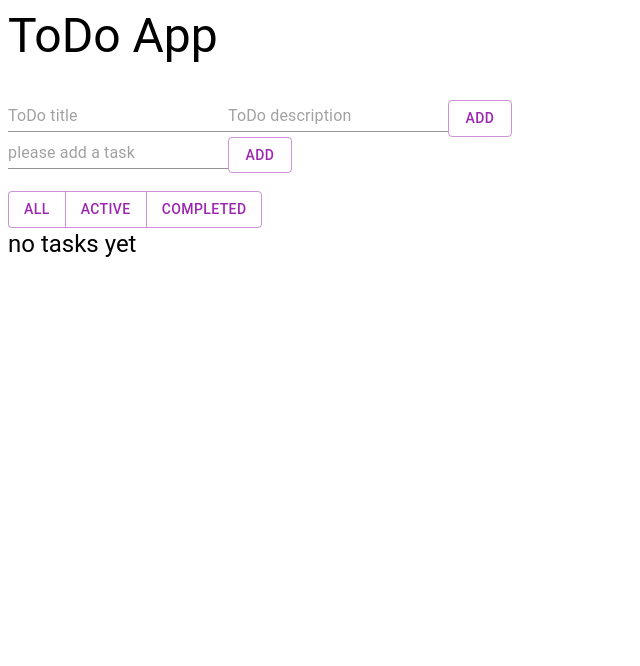
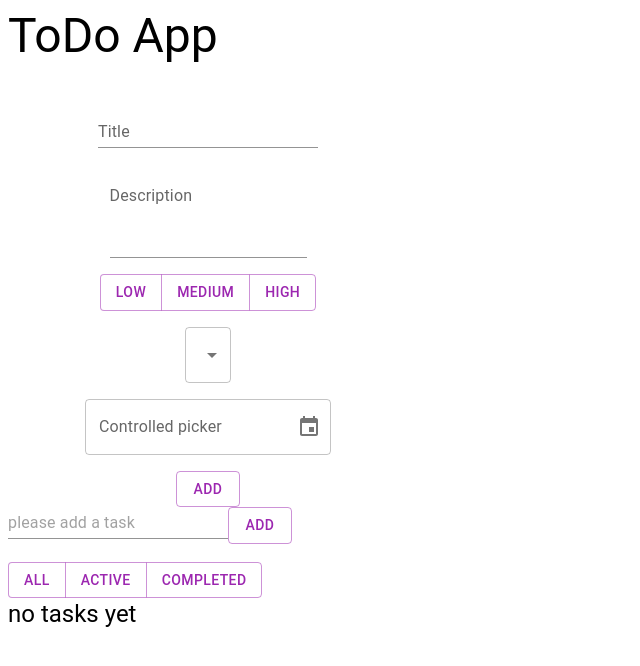
Before and after one commit to veresmar/e-commerce-app, a React (Vite) app: page / in a window 1280 px wide. Shown: the top 666 px of the page, without its empty margins (0-640 px from the left). Built offline with nearby package versions, Linux system fonts and the light colour scheme.

Commit message:
feat: add form properties

```diff
--- a/package.json
+++ b/package.json
@@ -14,6 +14,8 @@
     "@emotion/styled": "^11.14.1",
     "@mui/icons-material": "^9.0.0",
     "@mui/material": "^9.0.0",
+    "@mui/x-date-pickers": "^9.2.0",
+    "dayjs": "^1.11.20",
     "react": "^19.2.4",
     "react-dom": "^19.2.4",
     "react-hook-form": "^7.75.0"
--- a/src/components/ToDoForm.tsx
+++ b/src/components/ToDoForm.tsx
@@ -1,11 +1,30 @@
 import { useState } from "react";
 import TextField from '@mui/material/TextField';
 import Button from '@mui/material/Button';
-import { useForm, type SubmitHandler } from "react-hook-form"
+import { useForm, Controller, type SubmitHandler } from "react-hook-form"
+import Stack from '@mui/material/Stack';
+import Box from '@mui/material/Box';
+import ButtonGroup from '@mui/material/ButtonGroup';
+import { PriorityHigh } from "@mui/icons-material";
+import MenuItem from '@mui/material/MenuItem';
+import { DatePicker } from '@mui/x-date-pickers/DatePicker';
+import { LocalizationProvider } from '@mui/x-date-pickers/LocalizationProvider';
+import { AdapterDayjs } from '@mui/x-date-pickers/AdapterDayjs';
+import { Dayjs } from 'dayjs'
+
+import Select from '@mui/material/Select';
+
+type PriorityStatus = 'low' | 'medium' | 'high';
+type Category = 'work' | 'personal' | 'home';
+
 
 type Inputs = {
   title: string
   description: string
+  priority: PriorityStatus
+  category: Category
+  date: Dayjs
+  image: string
 }
 
 
@@ -27,21 +46,80 @@ export default function ToDoForm() {
 
   const {
     register,
+    control,
     handleSubmit,
   } = useForm<Inputs>()
   const onSubmit: SubmitHandler<Inputs> = (data) => console.log(data)
 
+  // <form onSubmit={handleSubmit}>
+  //   <TextField type='text' variant="standard" placeholder="ToDo title" onChange={handleTitle}/>
+  //   <TextField type='text' variant="standard" placeholder="ToDo description" onChange={handleDescription}/>
+  //     <Button variant="outlined" type='submit' color="secondary">add</Button>
+  // </form>
   return (
-      // <form onSubmit={handleSubmit}>
-      //   <TextField type='text' variant="standard" placeholder="ToDo title" onChange={handleTitle}/>
-      //   <TextField type='text' variant="standard" placeholder="ToDo description" onChange={handleDescription}/>
-      //     <Button variant="outlined" type='submit' color="secondary">add</Button>
-      // </form>
+    <LocalizationProvider dateAdapter={AdapterDayjs}>
+      <Box
+        component='form'
+        sx={{ display: 'flex', flexDirection: 'column', alignItems: 'center', justifyContent: 'flex-start', width: 400, gap: 2 }}
+        onSubmit={handleSubmit(onSubmit)}
+        >
 
-      <form onSubmit={handleSubmit(onSubmit)}>
-        <TextField type='text' variant="standard" placeholder="ToDo title" {...register("title")}/>
-        <TextField type='text' variant="standard" placeholder="ToDo description" {...register("description")}/>
+        <TextField type='text' variant="standard" label="Title" {...register("title")} />
+        <TextField type='text' variant="standard" rows={3} multiline  label="Description" {...register("description")}/>
+
+
+        <Controller
+          name="priority"
+          control={control}
+          render={({ field }) => (   // через перемен. field предоставл. допступ к полю priority
+            <ButtonGroup variant="outlined" color="secondary" aria-label="Basic button group">
+              <Button onClick={() => field.onChange('low')}>Low</Button>
+              <Button onClick={() => field.onChange('medium')}>Medium</Button>
+              <Button onClick={() => field.onChange('high')}>High</Button>
+            </ButtonGroup>
+            )}
+        />
+
+        <Controller
+          name="category"
+          control={control}
+          render={({ field }) => (
+            <Select
+              value={field.value}
+              onChange={field.onChange}
+            >
+              <MenuItem value={'work'}>Work</MenuItem>
+              <MenuItem value={'personal'}>Personal</MenuItem>
+              <MenuItem value={'home'}>Home</MenuItem>
+            </Select>
+            )}
+        />
+
+
+
+        <Controller
+          name="date"
+          control={control}
+          render={({ field }) => (
+
+            <DatePicker
+              label="Controlled picker"
+              value={field.value}
+              onChange={field.onChange}
+            />
+            )}
+        />
+        {/* <DatePicker
+          label="Controlled picker"
+          value={value}
+          onChange={(newValue) => setValue(newValue)}
+        /> */}
+
         <Button variant="outlined" type='submit' color="secondary">add</Button>
-      </form>
+      </Box>
+    </LocalizationProvider>
   )
 }
+
+
+// placeholder="ToDo title"
```
Also changed, not shown: 1 other file (tests, documents, lock files or other folders).
